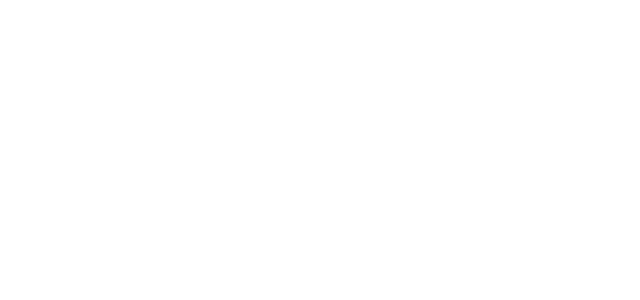
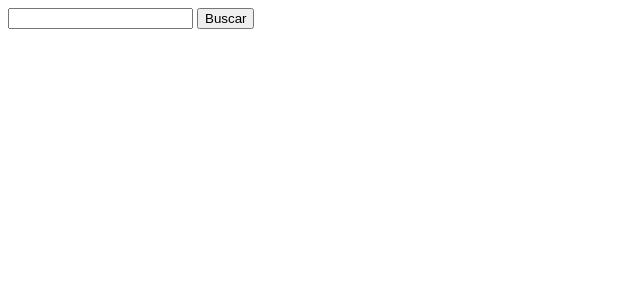
Before and after one commit to flaviooria/tutorial_svelte, a Svelte app: page / in a window 1280 px wide. Shown: the top 300 px of the page, without its empty margins (0-640 px from the left). Built offline with nearby package versions, Linux system fonts and the light colour scheme.

Commit message:
Bindings - bind this

```diff
--- a/src/App.svelte
+++ b/src/App.svelte
@@ -7,6 +7,7 @@
   import Input from './lib/components/Input.svelte';
   import InputRangeNumber from './lib/components/InputRangeNumber.svelte';
   import Selected from './lib/components/Selected.svelte';
+  import This from './lib/components/This.svelte';
 </script>
 
 <!--  Usando nuestro componente -->
@@ -16,3 +17,4 @@
 <!-- <Checkbox></Checkbox> -->
 <!-- <GroupInputs></GroupInputs> -->
 <!-- <Selected></Selected> -->
+<This></This>
--- /dev/null
+++ b/src/lib/components/This.svelte
@@ -0,0 +1,21 @@
+<script>
+    // Usaremos el bind:this para hacer referencia a algun elemento del DOM, que queramos utilizar en alguna funcionalidad
+    // Por ejemplo cuando queramos hacer un focus en algún input al buscar algo
+
+    let input;
+    let value = '';
+
+    const search = () => {
+        if (value === '') {
+            input.focus()
+            input.placeholder = 'Ingresa un texto a buscar'
+        }
+        setTimeout(() => input.placeholder = '',500);
+        return
+    }
+</script>
+<!--  Acá haremos uso de this para referenciar a nuestro input -->
+<input type="text" bind:value={value} bind:this={input}>
+<button on:click={search}>
+    Buscar
+</button>
```
